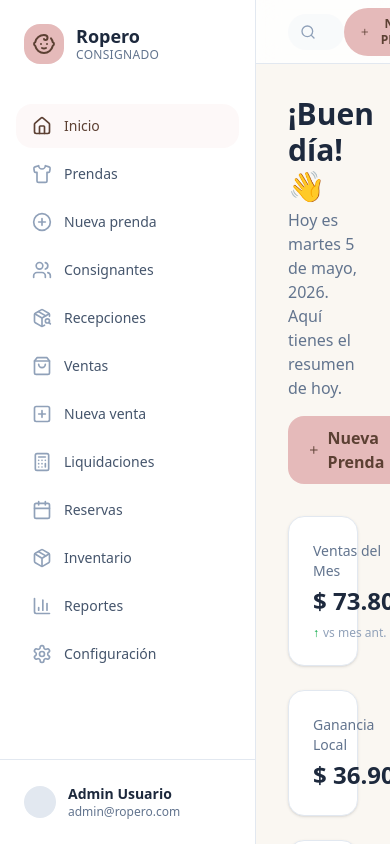
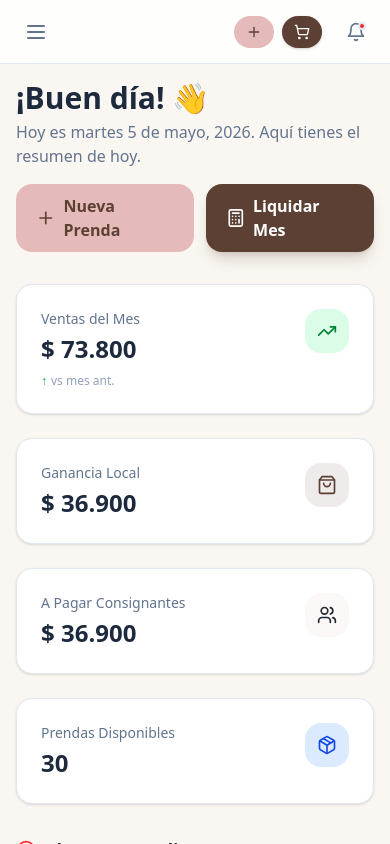
Before and after one commit to Germanmdq/bebes, a Next.js app: page /dashboard in a window 390 px wide. Shown: the top 844 px of the page. Built offline with nearby package versions, Linux system fonts and the light colour scheme.

Commit message:
Fix: resolve production build errors (missing imports and impure functions)

```diff
--- a/src/app/(dashboard)/consignantes/[id]/page.tsx
+++ b/src/app/(dashboard)/consignantes/[id]/page.tsx
@@ -12,7 +12,8 @@ import {
   History,
   Edit2,
   MoreHorizontal,
-  Plus
+  Plus,
+  Eye
 } from 'lucide-react';
 import { MOCK_CONSIGNANTES, MOCK_PRENDAS, MOCK_LIQUIDACIONES } from '@/lib/mock-data';
 import { formatCurrency, formatDate } from '@/lib/utils/format';
--- a/src/app/(dashboard)/consignantes/page.tsx
+++ b/src/app/(dashboard)/consignantes/page.tsx
@@ -7,11 +7,10 @@ import {
   MoreHorizontal,
   MessageCircle,
   Eye,
-  Edit2,
-  Filter
+  Filter,
+  Users
 } from 'lucide-react';
 import { MOCK_CONSIGNANTES, MOCK_PRENDAS } from '@/lib/mock-data';
-import { formatCurrency } from '@/lib/utils/format';
 import { StatusBadge } from '@/components/ui/StatusBadge';
 import Link from 'next/link';
 
--- a/src/app/(dashboard)/dashboard/page.tsx
+++ b/src/app/(dashboard)/dashboard/page.tsx
@@ -9,21 +9,22 @@ import {
   AlertCircle,
   ArrowRight,
   Plus,
-  ShoppingCart,
   Calculator
 } from 'lucide-react';
 import { StatCard } from '@/components/dashboard/StatCard';
 import { formatCurrency } from '@/lib/utils/format';
-import { MOCK_PRENDAS, MOCK_VENTAS, MOCK_LIQUIDACIONES } from '@/lib/mock-data';
+import { MOCK_PRENDAS, MOCK_VENTAS } from '@/lib/mock-data';
 import Link from 'next/link';
 
 export default function DashboardPage() {
+  const NOW_MS = 1778000000000; // Fixed date for demo consistency (approx May 2026)
+
   // Cálculos simples basados en mock data
   const totalVentasMes = MOCK_VENTAS.reduce((acc, v) => acc + v.total_final, 0);
   const totalLocal = totalVentasMes * 0.5; // Simplificado 50/50
   const totalConsignantes = totalVentasMes * 0.5;
   const prendasDisponibles = MOCK_PRENDAS.filter(p => p.estado === 'disponible').length;
-  const prendasViejas = MOCK_PRENDAS.filter(p => p.estado === 'disponible' && new Date(p.fecha_ingreso) < new Date(Date.now() - 60 * 24 * 60 * 60 * 1000)).length;
+  const prendasViejas = MOCK_PRENDAS.filter(p => p.estado === 'disponible' && new Date(p.fecha_ingreso).getTime() < (NOW_MS - 60 * 24 * 60 * 60 * 1000)).length;
 
   return (
     <div className="space-y-8 animate-in fade-in duration-500">
@@ -130,7 +131,7 @@ export default function DashboardPage() {
             <Link href="/ventas" className="text-sm font-semibold text-primary hover:underline">Ver todas</Link>
           </div>
 
-          <div className="bg-white rounded-2xl border border-slate-100 overflow-hidden shadow-sm">
+          <div className="bg-white rounded-2xl border border-slate-100 overflow-hidden shadow-sm overflow-x-auto">
             <table className="w-full text-left">
               <thead>
                 <tr className="bg-slate-50 border-b border-slate-100">
--- a/src/app/(dashboard)/inventario/page.tsx
+++ b/src/app/(dashboard)/inventario/page.tsx
@@ -1,9 +1,7 @@
 'use client';
 
 import {
-  Package,
   Shirt,
-  CheckCircle,
   Clock,
   AlertCircle,
   TrendingDown,
@@ -14,12 +12,14 @@ import { MOCK_PRENDAS } from '@/lib/mock-data';
 import { StatCard } from '@/components/dashboard/StatCard';
 
 export default function InventarioPage() {
+  const NOW_MS = 1778000000000;
+
   const stats = {
     total: MOCK_PRENDAS.length,
     disponibles: MOCK_PRENDAS.filter(p => p.estado === 'disponible').length,
     vendidas: MOCK_PRENDAS.filter(p => p.estado === 'vendida' || p.estado === 'pendiente_liquidacion' || p.estado === 'liquidada' || p.estado === 'pagada').length,
     reservadas: MOCK_PRENDAS.filter(p => p.estado === 'reservada').length,
-    vencidas: MOCK_PRENDAS.filter(p => p.estado === 'disponible' && new Date(p.fecha_ingreso) < new Date(Date.now() - 60 * 24 * 60 * 60 * 1000)).length,
+    vencidas: MOCK_PRENDAS.filter(p => p.estado === 'disponible' && new Date(p.fecha_ingreso).getTime() < (NOW_MS - 60 * 24 * 60 * 60 * 1000)).length,
     noAceptadas: MOCK_PRENDAS.filter(p => p.estado === 'no_aceptada').length,
     donadas: MOCK_PRENDAS.filter(p => p.estado === 'donada').length,
   };
@@ -60,7 +60,7 @@ export default function InventarioPage() {
                   <div className="w-full bg-slate-100 h-2 rounded-full overflow-hidden">
                     <div
                       className="bg-primary h-full rounded-full transition-all duration-500"
-                      style={{ width: `${(cat.cantidad / stats.disponibles) * 100}%` }}
+                      style={{ width: `${(cat.cantidad / Math.max(1, stats.disponibles)) * 100}%` }}
                     />
                   </div>
                 </div>
--- a/src/app/(dashboard)/layout.tsx
+++ b/src/app/(dashboard)/layout.tsx
@@ -1,3 +1,6 @@
+'use client';
+
+import { useState } from 'react';
 import { Sidebar } from '@/components/layout/Sidebar';
 import { Header } from '@/components/layout/Header';
 
@@ -6,12 +9,15 @@ export default function DashboardLayout({
 }: {
   children: React.ReactNode;
 }) {
+  const [isSidebarOpen, setIsSidebarOpen] = useState(false);
+
   return (
     <div className="flex min-h-screen bg-background">
-      <Sidebar />
-      <div className="flex-1 flex flex-col min-w-0 overflow-hidden">
-        <Header />
-        <main className="flex-1 overflow-y-auto p-8">
+      <Sidebar isOpen={isSidebarOpen} onClose={() => setIsSidebarOpen(false)} />
+
+      <div className="flex-1 flex flex-col min-w-0">
+        <Header onOpenMenu={() => setIsSidebarOpen(true)} />
+        <main className="flex-1 p-4 md:p-8">
           <div className="max-w-7xl mx-auto">
             {children}
           </div>
--- a/src/components/layout/Header.tsx
+++ b/src/components/layout/Header.tsx
@@ -1,14 +1,26 @@
 'use client';
 
-import { Search, Plus, ShoppingCart, Bell } from 'lucide-react';
+import { Search, Plus, ShoppingCart, Bell, Menu } from 'lucide-react';
 import { useRouter } from 'next/navigation';
 
-export function Header() {
+interface HeaderProps {
+  onOpenMenu?: () => void;
+}
+
+export function Header({ onOpenMenu }: HeaderProps) {
   const router = useRouter();
 
   return (
-    <header className="h-16 bg-white/80 backdrop-blur-md border-b border-slate-200 px-8 flex items-center justify-between sticky top-0 z-10">
-      <div className="flex-1 max-w-md">
+    <header className="h-16 bg-white/80 backdrop-blur-md border-b border-slate-200 px-4 md:px-8 flex items-center justify-between sticky top-0 z-30">
+      <div className="flex items-center gap-4 flex-1">
+        <button
+          onClick={onOpenMenu}
+          className="p-2 text-slate-500 hover:text-slate-800 lg:hidden"
+        >
+          <Menu className="w-6 h-6" />
+        </button>
+
+        <div className="hidden md:block flex-1 max-w-md">
           <div className="relative group">
             <Search className="absolute left-3 top-1/2 -translate-y-1/2 w-4 h-4 text-slate-400 group-focus-within:text-primary transition-colors" />
             <input
@@ -18,22 +30,23 @@ export function Header() {
             />
           </div>
         </div>
+      </div>
 
-      <div className="flex items-center gap-4">
-        <div className="flex items-center gap-2 pr-4 border-r border-slate-200">
+      <div className="flex items-center gap-2 md:gap-4">
+        <div className="flex items-center gap-2 pr-2 md:pr-4 md:border-r border-slate-200">
           <button
             onClick={() => router.push('/prendas/nueva')}
-            className="flex items-center gap-2 px-4 py-2 bg-accent text-primary font-semibold text-xs rounded-full hover:bg-accent/80 transition-colors"
+            className="flex items-center gap-2 px-3 md:px-4 py-2 bg-accent text-primary font-semibold text-[10px] md:text-xs rounded-full hover:bg-accent/80 transition-colors"
           >
             <Plus className="w-4 h-4" />
-            NUEVA PRENDA
+            <span className="hidden sm:inline">NUEVA PRENDA</span>
           </button>
           <button
             onClick={() => router.push('/ventas/nueva')}
-            className="flex items-center gap-2 px-4 py-2 bg-primary text-white font-semibold text-xs rounded-full hover:bg-primary/90 transition-colors shadow-sm shadow-primary/20"
+            className="flex items-center gap-2 px-3 md:px-4 py-2 bg-primary text-white font-semibold text-[10px] md:text-xs rounded-full hover:bg-primary/90 transition-colors shadow-sm shadow-primary/20"
           >
             <ShoppingCart className="w-4 h-4" />
-            NUEVA VENTA
+            <span className="hidden sm:inline">NUEVA VENTA</span>
           </button>
         </div>
 
--- a/src/components/layout/Sidebar.tsx
+++ b/src/components/layout/Sidebar.tsx
@@ -15,7 +15,8 @@ import {
   Package,
   BarChart3,
   Settings,
-  Baby
+  Baby,
+  X
 } from 'lucide-react';
 import { cn } from '@/lib/utils';
 
@@ -34,12 +35,30 @@ const navItems = [
   { name: 'Configuración', href: '/configuracion', icon: Settings },
 ];
 
-export function Sidebar() {
+interface SidebarProps {
+  isOpen?: boolean;
+  onClose?: () => void;
+}
+
+export function Sidebar({ isOpen, onClose }: SidebarProps) {
   const pathname = usePathname();
 
   return (
-    <aside className="w-64 bg-white border-r border-slate-200 h-screen flex flex-col sticky top-0">
-      <div className="p-6 flex items-center gap-3">
+    <>
+      {/* Overlay for mobile */}
+      {isOpen && (
+        <div
+          className="fixed inset-0 bg-slate-900/50 backdrop-blur-sm z-40 lg:hidden"
+          onClick={onClose}
+        />
+      )}
+
+      <aside className={cn(
+        "fixed inset-y-0 left-0 w-64 bg-white border-r border-slate-200 z-50 transform transition-transform duration-300 ease-in-out lg:relative lg:translate-x-0 flex flex-col h-full",
+        isOpen ? "translate-x-0" : "-translate-x-full"
+      )}>
+        <div className="p-6 flex items-center justify-between shrink-0">
+          <div className="flex items-center gap-3">
             <div className="w-10 h-10 bg-accent rounded-xl flex items-center justify-center">
               <Baby className="text-primary w-6 h-6" />
             </div>
@@ -47,6 +66,13 @@ export function Sidebar() {
               <h1 className="text-lg font-bold text-slate-800 leading-tight">Ropero</h1>
               <p className="text-xs text-slate-500 font-medium tracking-wide uppercase">Consignado</p>
             </div>
+          </div>
+          <button
+            onClick={onClose}
+            className="p-2 text-slate-400 hover:text-slate-600 lg:hidden"
+          >
+            <X className="w-6 h-6" />
+          </button>
         </div>
 
         <nav className="flex-1 px-4 py-4 space-y-1 overflow-y-auto">
@@ -56,6 +82,7 @@ export function Sidebar() {
               <Link
                 key={item.name}
                 href={item.href}
+                onClick={onClose}
                 className={cn(
                   "flex items-center gap-3 px-4 py-3 rounded-xl text-sm font-medium transition-all duration-200",
                   isActive
@@ -70,7 +97,7 @@ export function Sidebar() {
           })}
         </nav>
 
-      <div className="p-4 border-t border-slate-100">
+        <div className="p-4 border-t border-slate-100 shrink-0">
           <div className="flex items-center gap-3 p-2">
             <div className="w-8 h-8 rounded-full bg-slate-200" />
             <div className="flex-1 overflow-hidden">
@@ -80,5 +107,6 @@ export function Sidebar() {
           </div>
         </div>
       </aside>
+    </>
   );
 }
```
Lines whose indentation alone changed are shown as unchanged.
